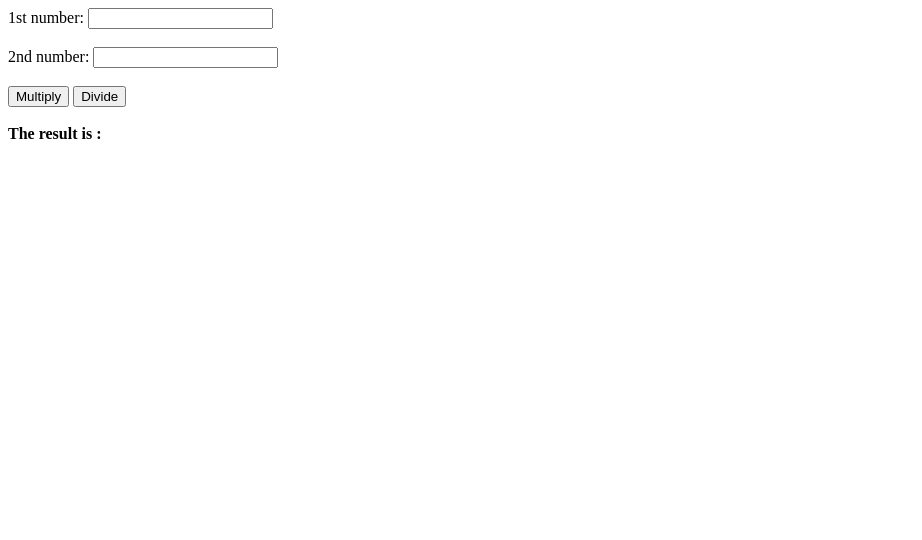
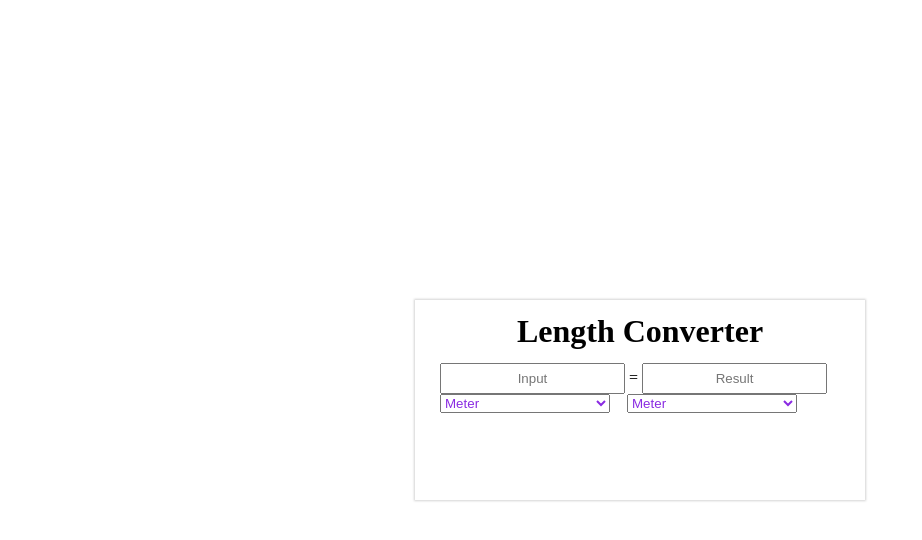
Before and after one commit to MdMuzaffar/JS-multiply-divide, a plain HTML site: page Index.html in a window 1280 px wide. Shown: the whole page, without its empty margins (0-922 px from the left). Drawn offline with Linux system fonts and the light colour scheme.

```diff
--- a/Index.html
+++ b/Index.html
@@ -1,33 +1,39 @@
 <!DOCTYPE html>
 <html lang="en">
+
 <head>
     <meta charset="UTF-8">
-    <meta http-equiv="X-UA-Compatible" content="IE=edge">
-    <meta name="viewport" content="width=device-width, initial-scale=1.0">
-    <title>Document</title>
+    <title>Length Converter</title>
+    <link rel="stylesheet" href="style.css">
+
 </head>
+
 <body>
-    <script>
-    function myfun(){
-        var a=document.getElementById('number').value;
-        var b=document.getElementById('numbers').value;
-        document.getElementById('result').innerHTML=(a*b);
-    }
+    <div class="converter-body">
+        <h1 class="converter-title">
+            Length Converter
+        </h1>
+        <input type="text" placeholder="Input" id="input">
+        <span> = </span>
+        <input type="text" placeholder="Result" id="result">
 
-    function myfun2(){
-        var a=document.getElementById('number').value;
-        var b=document.getElementById('numbers').value;
-        document.getElementById('result').innerHTML=(a/b);
-    }
-    </script>
-    1st number:
-    <input type="number" value="" id="number"/> <br/> <br/>
-    2nd number:
-    <input type="number" value="" id="numbers"/> <br/> <br/>
-    <input type="submit" value="Multiply" onClick="myfun()"/>
-    <input type="submit" value="Divide" onClick="myfun2()"/> <br/> <br/>
-    <b> The result is :</b>
-<span id="result"></span>
+        <select id="inputType">
+            <option value="meter">Meter</option>
+            <option value="kilometer">Kilometer</option>
+            <option value="centimeter">Centimeter</option>
+        </select>
+
+        <select id="resultType">
+            <option value="meter">Meter</option>
+            <option value="kilometer">Kilometer</option>
+            <option value="centimeter">Centimeter</option>
+        </select>
+
+    </div>
+
+    <script src="main.js"></script>
+    <!-- <script src="main.js"></script> -->
 
 </body>
+
 </html>
--- /dev/null
+++ b/JS Meter Convertor.js
@@ -0,0 +1 @@
+html:
--- /dev/null
+++ b/main.js
@@ -0,0 +1,41 @@
+var input = document.getElementById('input');
+var result = document.getElementById('result');
+var inputType = document.getElementById('inputType');
+var resultType = document.getElementById('resultType');
+var inputTypeResult, inputTypeValue;
+
+input.addEventListener("keyup", myResult);
+inputType.addEventListener("change", myResult);
+resultType.addEventListener("change", myResult);
+
+inputTypeValue = inputType.value;
+resultTypeValue = resultType.value;
+
+function myResult() {
+    inputTypeValue = inputType.value;
+    resultTypeValue = resultType.value;
+
+    if (inputTypeValue === "meter" && resultTypeValue === "kilometer") {
+        result.value = Number(input.value) * 0.001;
+    } else if (inputTypeValue === "meter" && resultTypeValue === "centimeter") {
+        result.value = Number(input.value) * 100;
+    } else if (inputTypeValue === "meter" && resultTypeValue === "meter") {
+        result.value = input.value;
+    }
+
+    if (inputTypeValue === "kilometer" && resultTypeValue === "meter") {
+        result.value = Number(input.value) * 0.001;
+    } else if (inputTypeValue === "kilometer" && resultTypeValue === "centimeter") {
+        result.value = Number(input.value) * 100;
+    } else if (inputTypeValue === "kilometer" && resultTypeValue === "kilometer") {
+        result.value = input.value;
+    }
+
+    if (inputTypeValue === "centimeter" && resultTypeValue === "kilometer") {
+        result.value = Number(input.value) * 0.001;
+    } else if (inputTypeValue === "centimeter" && resultTypeValue === "meter") {
+        result.value = Number(input.value) * 100;
+    } else if (inputTypeValue === "centimeter" && resultTypeValue === "centimeter") {
+        result.value = input.value;
+    }
+}
--- /dev/null
+++ b/style.css
@@ -0,0 +1,41 @@
+body {
+    margin: 0px;
+    padding: 0px;
+}
+
+.converter-body {
+    width: 450px;
+    height: 200px;
+    /* background: rgb(102, 102, 163); */
+    position: absolute;
+    top: 50%;
+    left: 50%;
+    transform: translate(-50%, -50%);
+    box-shadow: 0px 0px 2px 1px #cacacaca;
+}
+
+.converter-title {
+    text-align: center;
+    margin: 13px 0px;
+}
+
+input {
+    height: 25px;
+    text-align: center;
+    /* margin-left: 25px; */
+}
+
+#input {
+    margin-left: 25px;
+}
+
+#inputType,
+#resultType {
+    width: 170px;
+    margin-left: 25px;
+    color: blueviolet;
+}
+
+#resultType {
+    margin-left: 13px;
+}
```
